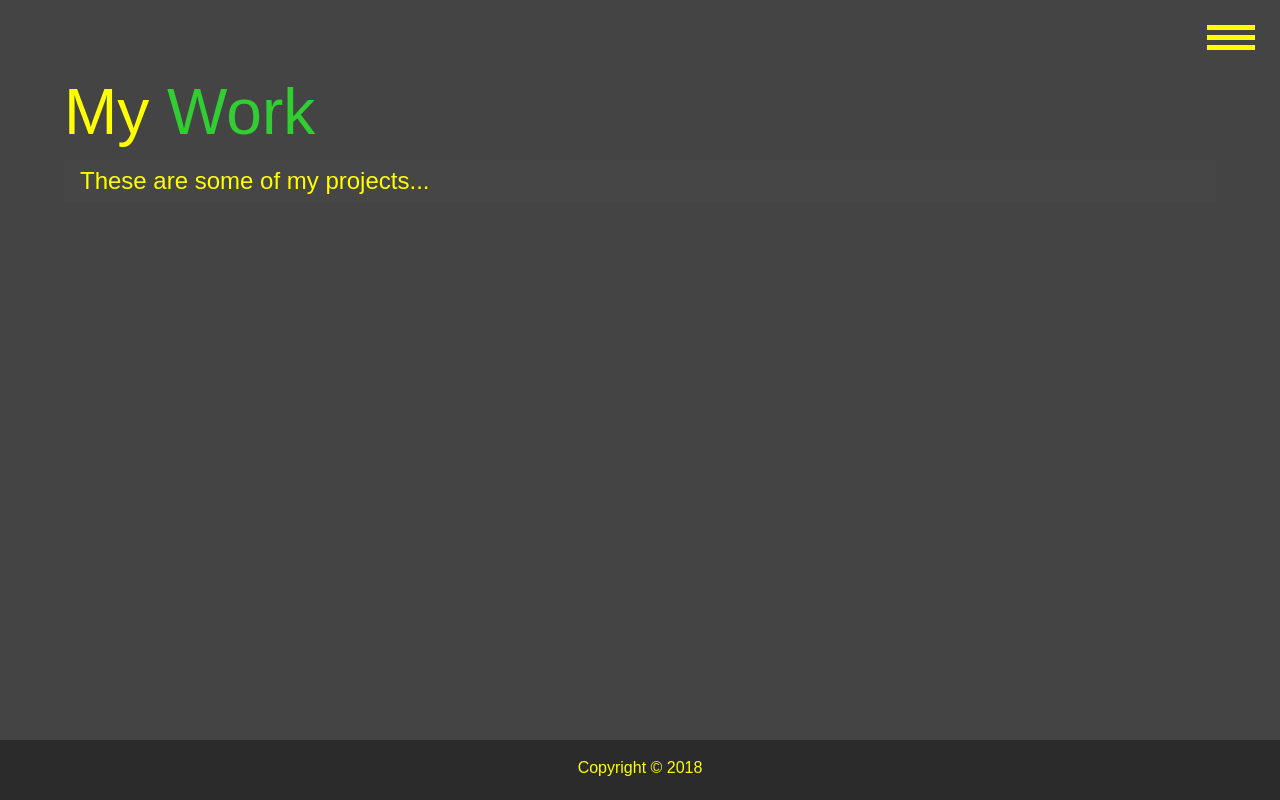
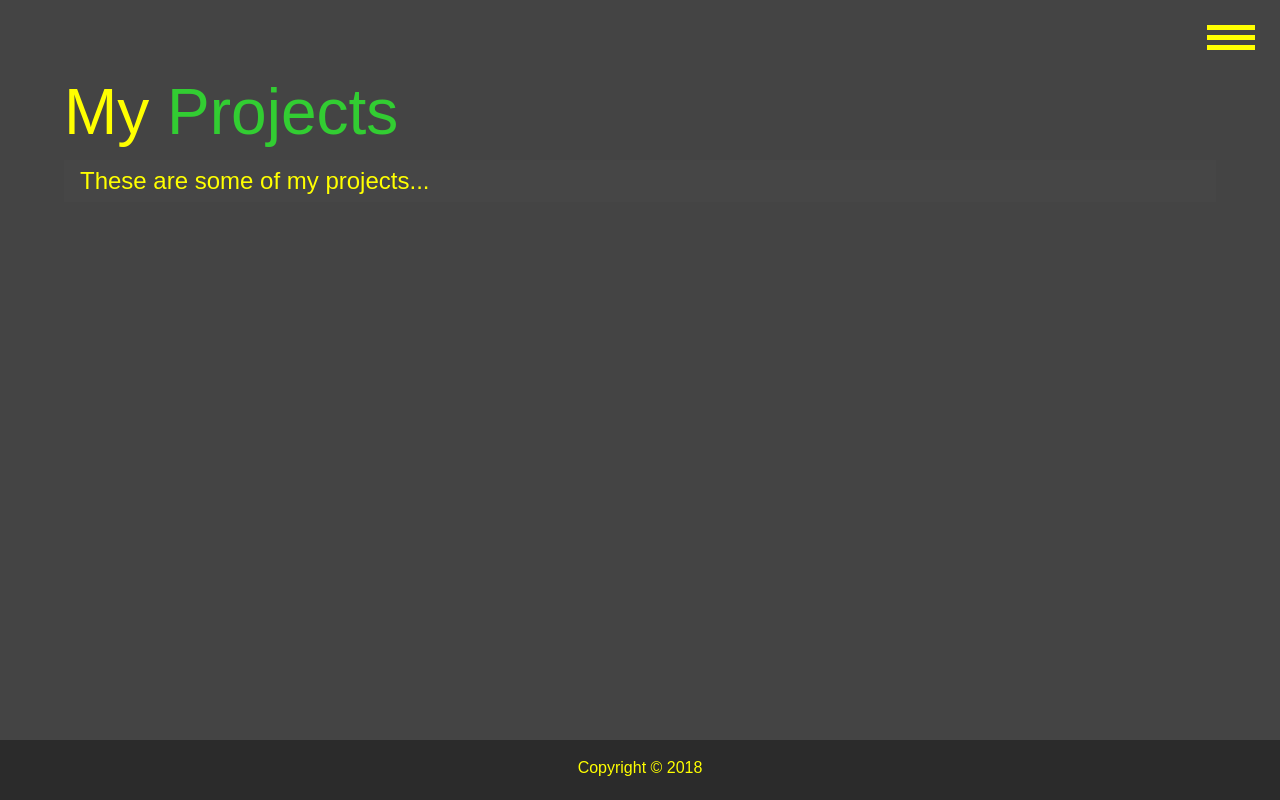
Before and after one commit to temavrn/my_site, a website: page dist/work.html in a window 1280 px wide. Drawn offline with Linux system fonts and the light colour scheme.

Commit message:
projects

```diff
--- a/dist/work.html
+++ b/dist/work.html
@@ -48,7 +48,7 @@
 
     <main id="work">
         <h1 class="lg-heading">
-            My <span class="text-secondary">Work</span>
+            My <span class="text-secondary">Projects</span>
         </h1>
         <h2 class="sm-heading">
             These are some of my projects...
```
